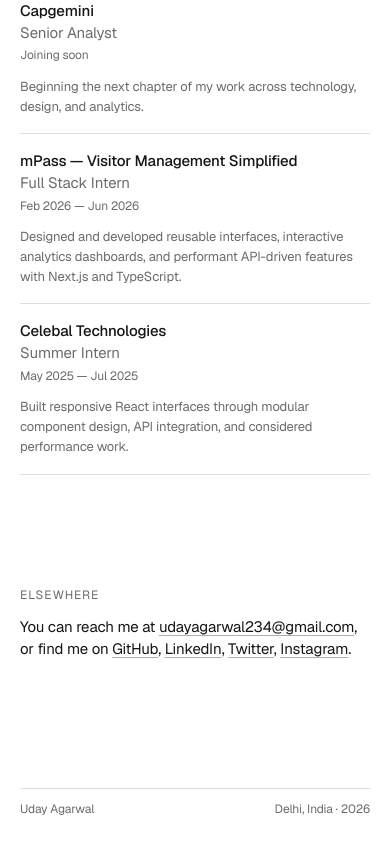
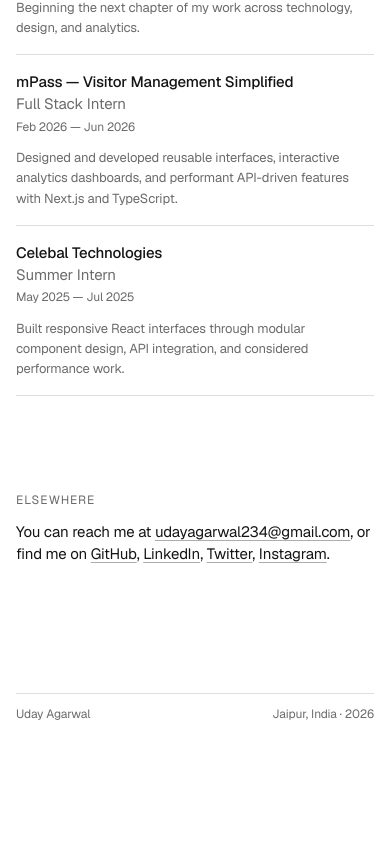
Before and after one commit to Uday-2611/personal-portfolio, a Next.js app: page / in a window 390 px wide. Shown: the part 1005-1855 px from the top of the page. After the commit the page ends 1756 px from the top, so only its background shows below. Built offline with nearby package versions, Linux system fonts and the light colour scheme.

Commit message:
Polish responsive layout and location

```diff
--- a/src/app/page.tsx
+++ b/src/app/page.tsx
@@ -6,19 +6,19 @@
 
 export default function Home() {
   return (
-    <main className="mx-auto min-h-screen w-full max-w-[680px] px-5 py-5 sm:px-7 sm:py-7">
-      <header className="flex items-start justify-between gap-6 text-[14px] leading-5">
+    <main className="mx-auto min-h-screen w-full max-w-[680px] px-4 py-4 min-[420px]:px-5 sm:px-7 sm:py-7">
+      <header className="flex items-start justify-between gap-x-6 gap-y-3 text-[14px] leading-5 max-[380px]:flex-col">
         <a href="#top" className="font-medium tracking-[-0.015em]">
           Uday Agarwal
         </a>
-        <nav aria-label="Main navigation" className="flex gap-4 text-muted-foreground">
+        <nav aria-label="Main navigation" className="flex flex-wrap gap-x-4 gap-y-2 text-muted-foreground">
           <a href="#work" className="transition-colors hover:text-foreground">Work</a>
           <a href="#experience" className="transition-colors hover:text-foreground">Experience</a>
           <a href="#contact" className="transition-colors hover:text-foreground">Contact</a>
         </nav>
       </header>
 
-      <div id="top" className="pt-[24vh] sm:pt-[28vh]">
+      <div id="top" className="pt-[clamp(6rem,20svh,10rem)] sm:pt-[28vh]">
         <section aria-labelledby="intro-heading" className="max-w-[590px]">
           <h1 id="intro-heading" className="sr-only">About Uday Agarwal</h1>
           <p>
@@ -35,7 +35,7 @@
           </p>
         </section>
 
-        <section id="work" aria-labelledby="work-heading" className="scroll-mt-8 pt-28 sm:pt-36">
+        <section id="work" aria-labelledby="work-heading" className="scroll-mt-8 pt-24 sm:pt-36">
           <SectionTitle id="work-heading">Selected work</SectionTitle>
           <ol>
             {portfolio.projects.map((project, index) => (
@@ -58,7 +58,7 @@
           </ol>
         </section>
 
-        <section id="experience" aria-labelledby="experience-heading" className="scroll-mt-8 pt-28 sm:pt-36">
+        <section id="experience" aria-labelledby="experience-heading" className="scroll-mt-8 pt-24 sm:pt-36">
           <SectionTitle id="experience-heading">Experience</SectionTitle>
           <div>
             {portfolio.experience.map((item) => (
@@ -80,11 +80,11 @@
           </div>
         </section>
 
-        <section id="contact" aria-labelledby="contact-heading" className="scroll-mt-8 pt-28 sm:pt-36">
+        <section id="contact" aria-labelledby="contact-heading" className="scroll-mt-8 pt-24 sm:pt-36">
           <SectionTitle id="contact-heading">Elsewhere</SectionTitle>
           <p className="max-w-[570px]">
             You can reach me at{" "}
-            <a href={`mailto:${portfolio.email}`} className={linkClass}>{portfolio.email}</a>
+            <a href={`mailto:${portfolio.email}`} className={`${linkClass} break-words`}>{portfolio.email}</a>
             , or find me on{" "}
             {portfolio.socials.map((social, index) => (
               <span key={social.label}>
@@ -100,9 +100,9 @@
 
       <footer className="pt-32 pb-3 text-[12px] text-muted-foreground sm:pt-44">
         <Separator className="mb-3" />
-        <div className="flex justify-between gap-5">
+        <div className="flex flex-col gap-1 min-[360px]:flex-row min-[360px]:justify-between min-[360px]:gap-5">
           <p>Uday Agarwal</p>
-          <p>Delhi, India · 2026</p>
+          <p>Jaipur, India · 2026</p>
         </div>
       </footer>
     </main>
```
Also changed, not shown: 1 other file (tests, documents, lock files or other folders).
